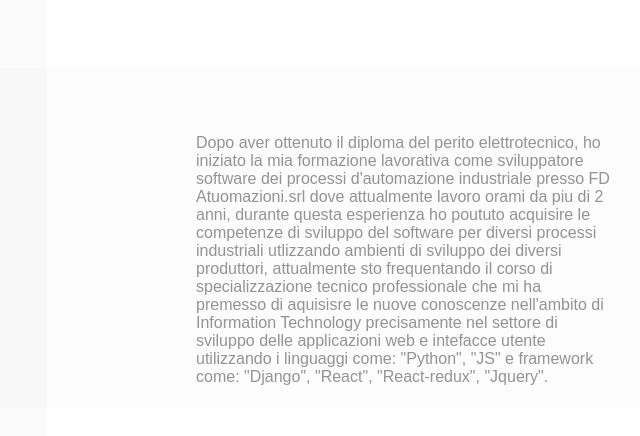
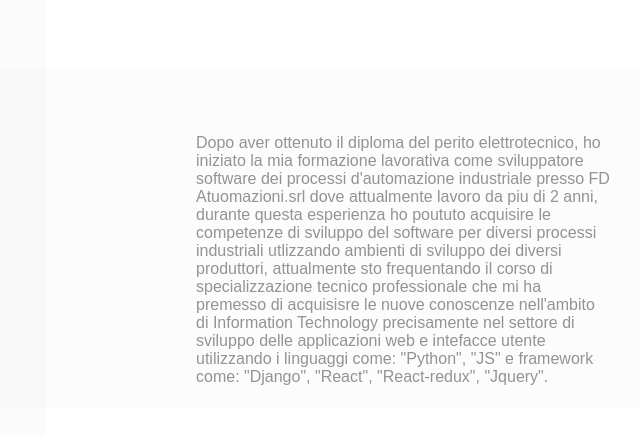
Before and after one commit to ArtiomIV/E10.9, a plain HTML site: page index.html in a window 1280 px wide. Shown: the part 840-1276 px from the top of the page, 512-1152 px from the left. Drawn offline with Linux system fonts and the light colour scheme.

Commit message:
fix text

```diff
--- a/index.html
+++ b/index.html
@@ -52,9 +52,9 @@
         </div>
         <div class="grid-item item-4">
             <p>
-                Dopo aver ottenuto il diploma del perito elettrotecnico, ho iniziato la mia formazione lavorativa come sviluppatore software dei processi d'automazione industriale presso FD Atuomazioni.srl dove attualmente lavoro orami da piu di 2 anni,
+                Dopo aver ottenuto il diploma del perito elettrotecnico, ho iniziato la mia formazione lavorativa come sviluppatore software dei processi d'automazione industriale presso FD Atuomazioni.srl dove attualmente lavoro da piu di 2 anni,
                 durante questa esperienza ho poututo acquisire le competenze di sviluppo del software per diversi processi industriali utlizzando ambienti di sviluppo dei diversi produttori, attualmente sto frequentando il corso di specializzazione
-                tecnico professionale che mi ha premesso di aquisisre le nuove conoscenze nell'ambito di Information Technology precisamente nel settore di sviluppo delle applicazioni web e intefacce utente utilizzando i linguaggi come: "Python", "JS" e framework
+                tecnico professionale che mi ha premesso di acquisisre le nuove conoscenze nell'ambito di Information Technology precisamente nel settore di sviluppo delle applicazioni web e intefacce utente utilizzando i linguaggi come: "Python", "JS" e framework
                 come: "Django", "React", "React-redux", "Jquery".
             </p>
         </div>
```
Also changed, not shown: styles.css (line endings or trailing spaces).
